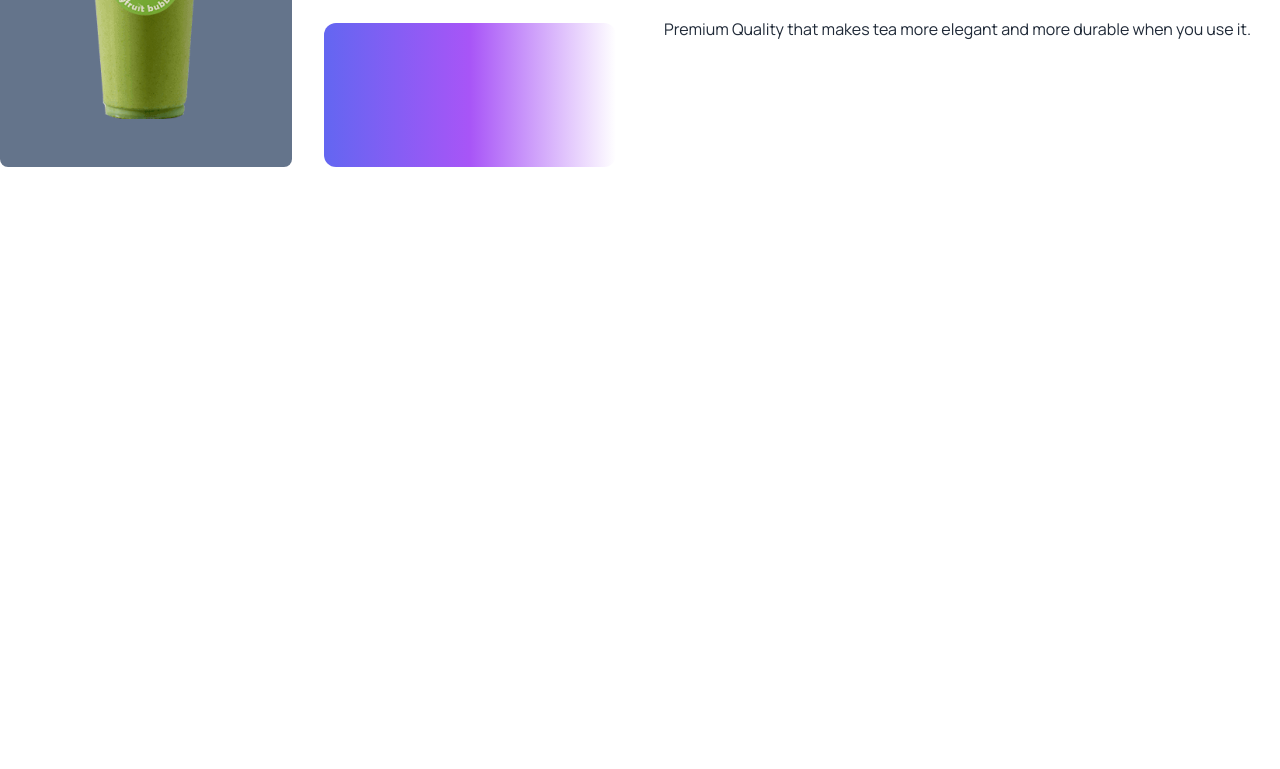
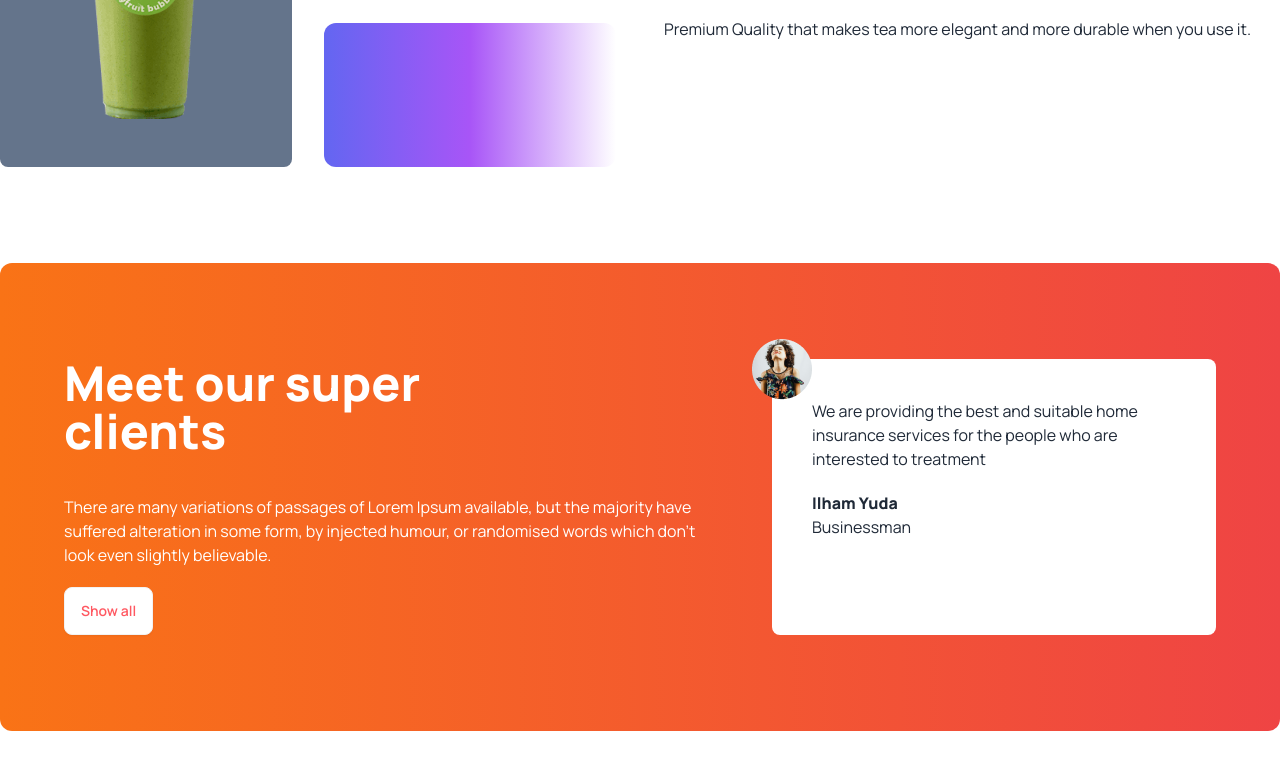
Before and after one commit to alamin2015/tea-house-resources-with-daisy-ui, a plain HTML site: page index.html in a window 1280 px wide. Shown: the part 1552-2321 px from the top of the page. Before the commit the page ends 1815 px from the top, so only its background shows below. Drawn offline with nearby package versions, Linux system fonts and the light colour scheme.

Commit message:
added coustomer review

```diff
--- a/index.html
+++ b/index.html
@@ -137,6 +137,28 @@
                 <p> Premium Quality that makes tea more elegant and more durable when you use it.</p>
             </div>
         </section>
+        <!-- super clicent market -->
+        <section
+            class="my-24 flex flex-col lg:flex-row gap-12 rounded-xl bg-gradient-to-r from-orange-500 to-red-500 px-16 py-24 ">
+            <div>
+                <h2 class="text-5xl font-extrabold mb-10 text-white">Meet our super <br> clients</h2>
+                <p class="text-white">
+                    There are many variations of passages of Lorem Ipsum available, but the majority have suffered
+                    alteration in some form, by injected humour, or randomised words which don't look even slightly
+                    believable.
+                </p>
+                <button class="btn btn-warnning bg-white text-error mt-5">Show all</button>
+            </div>
+            <!-- review -->
+            <div class="relative p-10 rounded-lg bg-white ">
+                <img class="absolute -top-5 -left-5" src="images/client.png" alt="">
+                <p class="mb-5">We are providing the best and suitable home insurance services for the people who are
+                    interested to
+                    treatment</p>
+                <h4 class="font-extrabold ">Ilham Yuda</h4>
+                <p>Businessman</p>
+            </div>
+        </section>
     </main>
     <footer>
 
```
